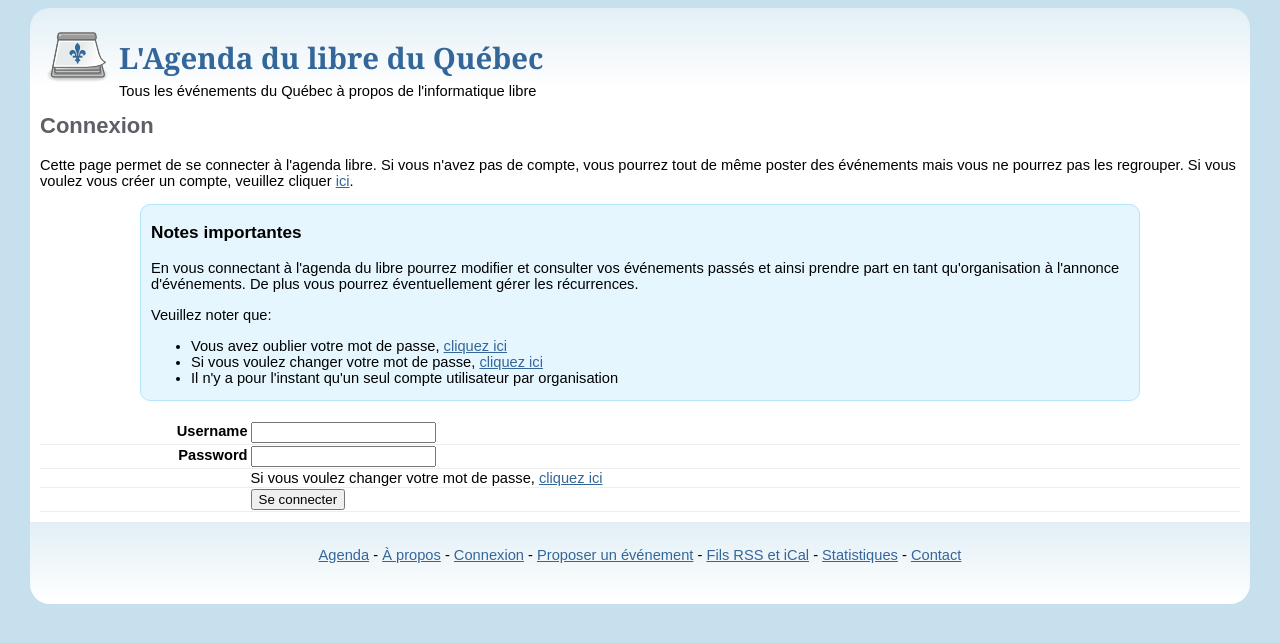
After one commit to mlhamel/agendadulibre, a Django app: template agenda/templates/registration/login.html in a window 1280 px wide. The commit adds this page. Shown: the top 643 px of the page. Run offline with Django 3.2, Linux system fonts and the light colour scheme; the template is opened without the code that fills it, so the values that code supplies are empty, except form fields; tables that the repository leaves empty hold one stand-in row (values such as "Sample post"); form fields are guessed from the names that the template uses; parts of the project's set-up code (start-up, migrations or seed data) failed here and were passed over.

```diff
--- a/agenda/events/feeds.py
+++ b/agenda/events/feeds.py
@@ -219,7 +219,7 @@ class LatestEntriesByRegion(LatestEntries):
     def get_object(self, request, region_id):
         return get_object_or_404(Region, pk=region_id)
 
-    def items(self, region):
+    def items(self, region, tag=None):
         if region != None:
           q = Q(city__region=region,scope="L") | Q(scope="I") | Q(scope="N")
         else:
--- a/agenda/events/models.py
+++ b/agenda/events/models.py
@@ -21,6 +21,7 @@
 from django.db import models
 from django.contrib.auth.models import User
 from agenda.tagging.fields import TagField
+from django.db.models.signals import post_save
 
 class Region (models.Model):
   id = models.PositiveSmallIntegerField(primary_key=True)
@@ -113,5 +114,9 @@ Veillez à utiliser les balises &lt;p&gt; pour formater les paragraphes, et non
   def __unicode__ (self):
     return self.title
 
+  @property
+  def mention(self):
+    return "%s %s" % (self.title, self.get_absolute_url())
+
   def get_absolute_url (self):
     return "/event/%i/" % self.id
--- a/agenda/settings.py
+++ b/agenda/settings.py
@@ -88,6 +88,7 @@ INSTALLED_APPS = (
     'django.contrib.humanize',
     'agenda.tagging',
     'agenda.events',
+    'agenda.twitter',
     'south'
 )
 
--- a/agenda/templates/base.html
+++ b/agenda/templates/base.html
@@ -34,6 +34,7 @@
   <p>
   <a href="{% url agenda.views.index %}">Agenda</a> -
   <a href="{% url agenda.views.about %}">À propos</a> -
+  <a href="{% url django.contrib.auth.views.login %}">Connexion</a> -
   <a href="{% url agenda.events.views.propose %}">Proposer un événement</a> -
   <a href="{% url agenda.events.views.feed_list %}">Fils RSS et iCal</a> -
   <a href="{% url agenda.events.views.stats %}">Statistiques</a> -
--- a/agenda/templates/events/event_archive_month.html
+++ b/agenda/templates/events/event_archive_month.html
@@ -9,6 +9,9 @@
 {% endblock %}
 
 {% block actions %}
+<div class="action">
+  <a href="/login/"><img src="/media/img/preferences-system-login.png" width="16px;" /></a><a href="/login/">Connexion</a>
+</div>
 <div class="action">
   <a href="/event/new/"><img src="/media/img/appointment-new.png" /></a><a href="/event/new/">Proposer un événement</a>
 </div>
--- /dev/null
+++ b/agenda/templates/registration/login.html
@@ -0,0 +1,57 @@
+{% extends "base.html" %}
+
+{% block content %}
+<h2>Connexion</h2>
+<p>Cette page permet de se connecter à l'agenda libre. Si vous n'avez pas de
+  compte, vous pourrez tout de même poster des événements mais vous ne pourrez
+  pas les regrouper. Si vous voulez vous créer un compte, veuillez cliquer
+  <a href="">ici</a>.
+</p>
+<div id="advises">
+  <h3>Notes importantes</h3>
+  <p>
+    En vous connectant à l'agenda du libre pourrez modifier et consulter vos événements passés et
+    ainsi prendre part en tant qu'organisation à l'annonce d'événements. De
+    plus vous pourrez éventuellement gérer les récurrences.
+  </p>
+  <p>
+    Veuillez noter que:
+    <ul>
+      <li>Vous avez oublier votre mot de passe, <a href="">cliquez ici</a></li>
+      <li>Si vous voulez changer votre mot de passe, <a href="">cliquez ici</a></li>
+      <li>Il n'y a pour l'instant qu'un seul compte utilisateur par organisation</li>
+    </ul>
+  </p>
+</div>
+{% if form.errors %}
+<p>Votre nom d'usager et votre mot passe ne correspond pas. Veuillez essayer de nouveau.</p>
+{% endif %}
+
+<form method="post" action="/login/">
+{% csrf_token %}
+<table class="form" with="100%" style="width: 100%;">
+<tr>
+    <th>{{ form.username.label_tag }}</th>
+    <td>{{ form.username }}</td>
+</tr>
+<tr>
+    <th>{{ form.password.label_tag }}</th>
+    <td>{{ form.password }}</td>
+</tr>
+<tr>
+  <th></th>
+  <td>
+    Si vous voulez changer votre mot de passe, <a href="">cliquez ici</a>
+  </td>
+</tr>
+<tr>
+  <th></th>
+  <td>
+    <input type="submit" value="Se connecter" />
+    <input type="hidden" name="next" value="{{ next }}" />
+  </td>
+</tr>
+</table>
+</form>
+
+{% endblock %}
--- a/agenda/urls.py
+++ b/agenda/urls.py
@@ -31,9 +31,12 @@ admin_media_path = os.path.join(os.path.dirname(admin.__file__), 'media')
 urlpatterns = patterns('',
     (r'^e/', include('agenda.events.urls')),
     (r'^event/', include('agenda.events.urls')),
+    (r'^twitter/', include('agenda.twitter.urls')),
     (r'^$', 'agenda.views.index'),
     (r'^about/$', 'agenda.views.about'),
     (r'^settings/$', 'agenda.views.settings'),
+
+    (r'^login/$', 'django.contrib.auth.views.login'),
 
     (r'^admin/', include(admin.site.urls)),
 
--- a/setup.py
+++ b/setup.py
@@ -27,7 +27,8 @@ setup(name='agenda',
         'werkzeug',
         'djangorecipe',
         'South',
-        'django==1.4.1'],
+        'django==1.4.1',
+        'tweepy'],
       entry_points={
         'django.apps': [
             'agenda = agenda'
```
Also changed, not shown: agenda/twitter/admin.py (added, +27 -0 lines), agenda/twitter/models.py (added, +57 -0 lines), agenda/twitter/urls.py (added, +23 -0 lines), agenda/media/img/preferences-system-login.png (added), agenda/twitter/__init__.py (added), agenda/twitter/migrations/0001_initial.py (added), agenda/twitter/migrations/0002_auto__add_field_account_default.py (added), agenda/twitter/migrations/__init__.py (added), agenda/twitter/views.py (added), 2 other files.
